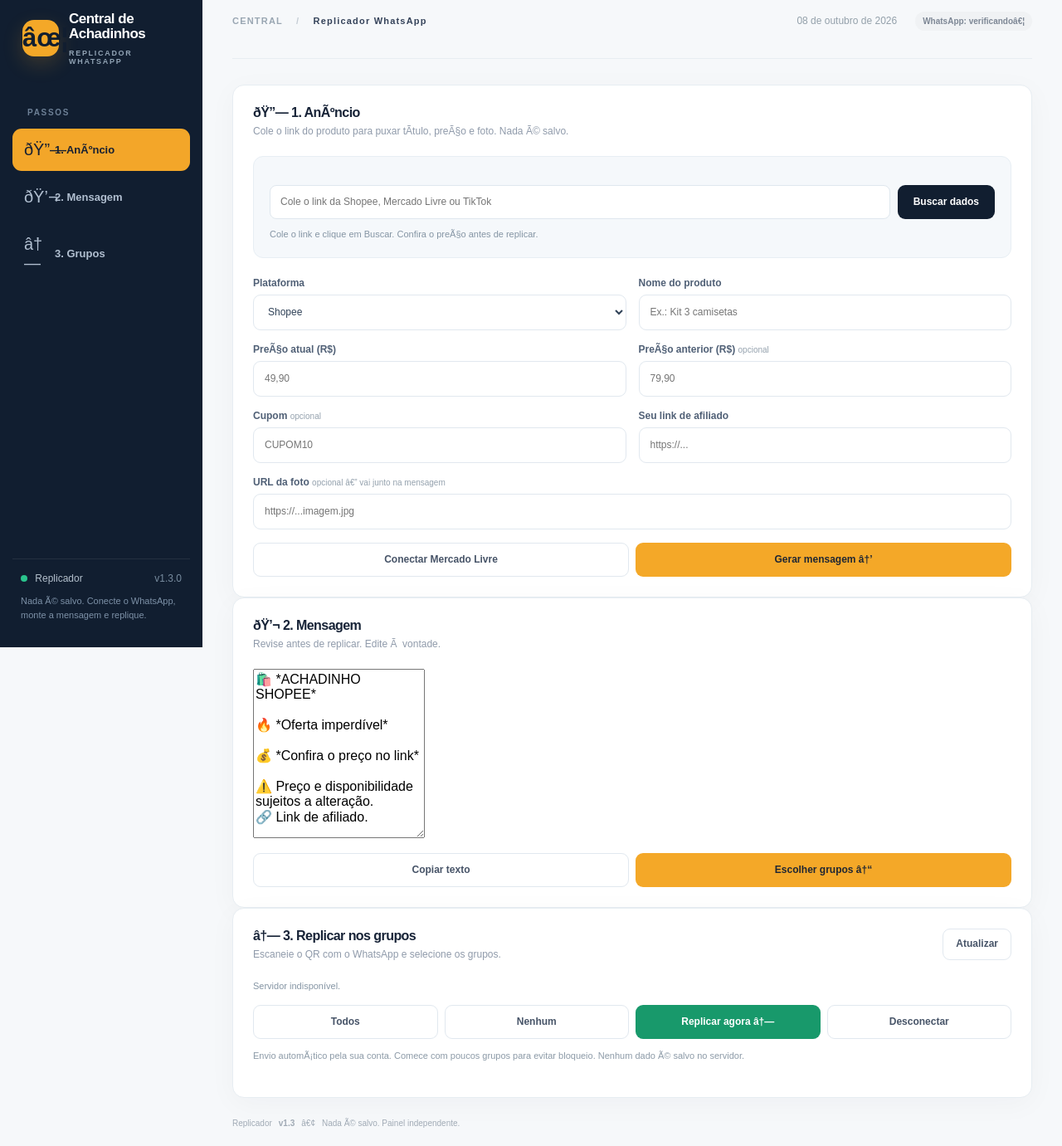
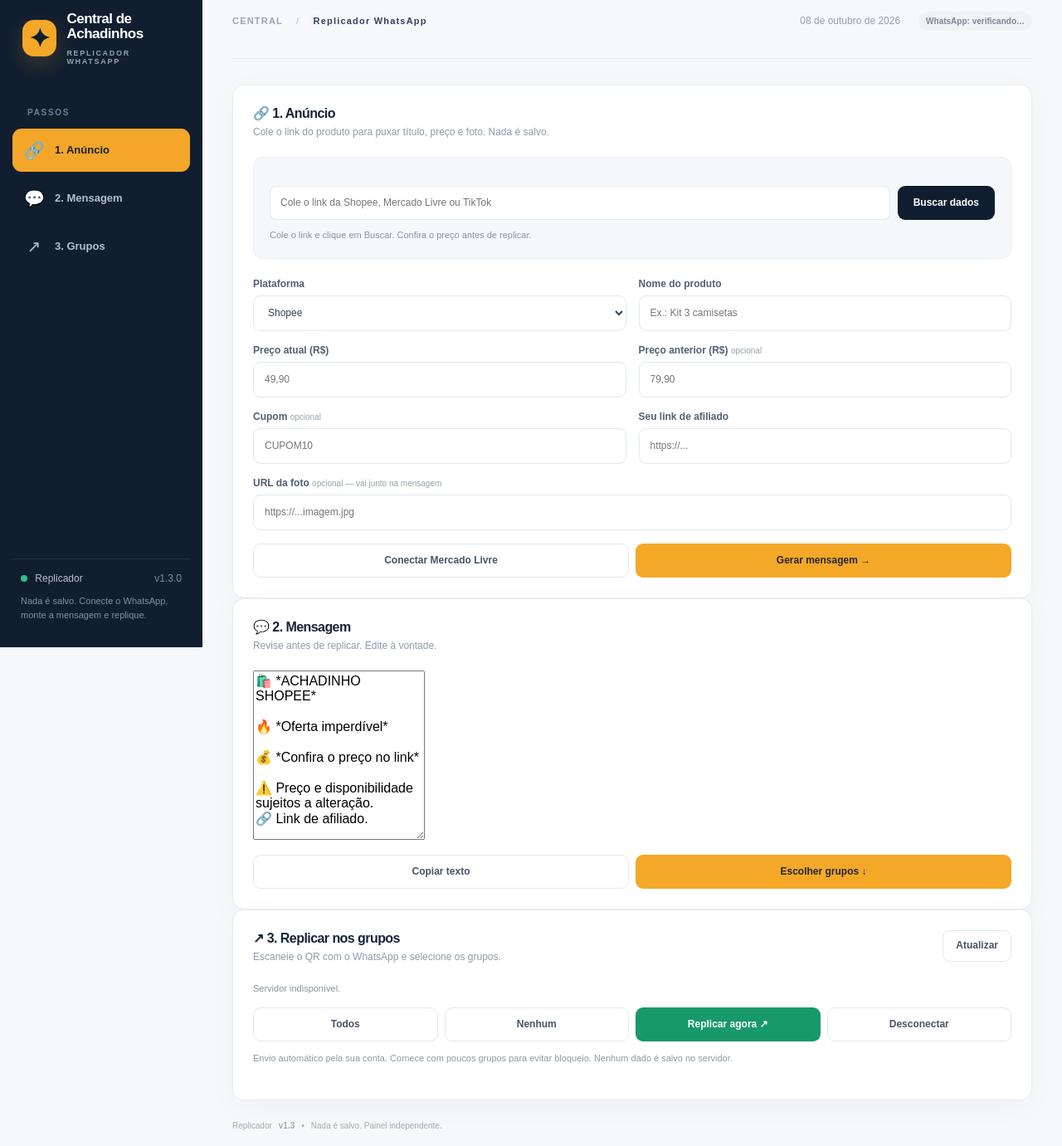
Before and after one commit to estilodocampo/central-achadinhos, a website: page public/index.html in a window 1280 px wide. Shown: the part 20-1401 px from the top of the page at 83% size. Drawn offline with Linux system fonts and the light colour scheme; no server answers.

Commit message:
fix: reescreve index.html com acentos corretos

```diff
--- a/public/index.html
+++ b/public/index.html
@@ -4,59 +4,59 @@
   <meta charset="utf-8">
   <meta name="viewport" content="width=device-width, initial-scale=1, viewport-fit=cover">
   <meta name="theme-color" content="#101d2d">
-  <meta name="description" content="Replique anÃºncios de afiliados nos seus grupos de WhatsApp. Sem salvar nada.">
-  <title>Central de Achadinhos â€¢ Replicador</title>
+  <meta name="description" content="Replique anúncios de afiliados nos seus grupos de WhatsApp. Sem salvar nada.">
+  <title>Central de Achadinhos • Replicador</title>
   <link rel="stylesheet" href="./styles.css">
 </head>
 <body>
 <div class="app-shell">
   <aside class="sidebar">
-    <div class="brand"><div class="brand-icon">âœ¦</div><div><strong>Central de<br>Achadinhos</strong><span>REPLICADOR WHATSAPP</span></div></div>
+    <div class="brand"><div class="brand-icon">✦</div><div><strong>Central de<br>Achadinhos</strong><span>REPLICADOR WHATSAPP</span></div></div>
     <div class="nav-caption">PASSOS</div>
     <nav class="side-nav" aria-label="Passos">
-      <button class="nav-btn active" data-step="1"><span class="nav-emoji">ðŸ”—</span> 1. AnÃºncio</button>
-      <button class="nav-btn" data-step="2"><span class="nav-emoji">ðŸ’¬</span> 2. Mensagem</button>
-      <button class="nav-btn" data-step="3"><span class="nav-emoji">â†—</span> 3. Grupos</button>
+      <button class="nav-btn active" data-step="1"><span class="nav-emoji">🔗</span> 1. Anúncio</button>
+      <button class="nav-btn" data-step="2"><span class="nav-emoji">💬</span> 2. Mensagem</button>
+      <button class="nav-btn" data-step="3"><span class="nav-emoji">↗</span> 3. Grupos</button>
     </nav>
-    <div class="sidebar-bottom"><span class="online-dot"></span> Replicador <span class="ver">v1.3.0</span><p>Nada Ã© salvo. Conecte o WhatsApp, monte a mensagem e replique.</p></div>
+    <div class="sidebar-bottom"><span class="online-dot"></span> Replicador <span class="ver">v1.3.0</span><p>Nada é salvo. Conecte o WhatsApp, monte a mensagem e replique.</p></div>
   </aside>
 
   <main class="main-content">
     <header class="topbar">
       <div class="breadcrumb">CENTRAL <span>/</span> <strong>Replicador WhatsApp</strong></div>
-      <div class="top-actions"><span class="top-date" id="today-label"></span><span id="wa-pill" class="status-pill rascunho">WhatsApp: verificandoâ€¦</span></div>
+      <div class="top-actions"><span class="top-date" id="today-label"></span><span id="wa-pill" class="status-pill rascunho">WhatsApp: verificando…</span></div>
     </header>
 
     <section class="panel form-panel" id="step-anuncio">
-      <div class="panel-head"><div><h3>ðŸ”— 1. AnÃºncio</h3><p>Cole o link do produto para puxar tÃ­tulo, preÃ§o e foto. Nada Ã© salvo.</p></div></div>
+      <div class="panel-head"><div><h3>🔗 1. Anúncio</h3><p>Cole o link do produto para puxar título, preço e foto. Nada é salvo.</p></div></div>
       <div class="import-box">
         <div class="import-inline"><input type="url" id="ad-url" placeholder="Cole o link da Shopee, Mercado Livre ou TikTok" autocomplete="url"><button type="button" id="fetch-btn" class="btn btn-dark">Buscar dados</button></div>
-        <span class="assist-message" id="fetch-status" role="status">Cole o link e clique em Buscar. Confira o preÃ§o antes de replicar.</span>
+        <span class="assist-message" id="fetch-status" role="status">Cole o link e clique em Buscar. Confira o preço antes de replicar.</span>
       </div>
       <div class="form-row"><label class="field"><span>Plataforma</span><select id="f-platform"><option>Shopee</option><option>Mercado Livre</option><option>TikTok Shop</option></select></label><label class="field"><span>Nome do produto</span><input id="f-title" maxlength="180" placeholder="Ex.: Kit 3 camisetas"></label></div>
-      <div class="form-row"><label class="field"><span>PreÃ§o atual (R$)</span><input id="f-price" inputmode="decimal" maxlength="16" placeholder="49,90"></label><label class="field"><span>PreÃ§o anterior (R$) <small>opcional</small></span><input id="f-old" inputmode="decimal" maxlength="16" placeholder="79,90"></label></div>
+      <div class="form-row"><label class="field"><span>Preço atual (R$)</span><input id="f-price" inputmode="decimal" maxlength="16" placeholder="49,90"></label><label class="field"><span>Preço anterior (R$) <small>opcional</small></span><input id="f-old" inputmode="decimal" maxlength="16" placeholder="79,90"></label></div>
       <div class="form-row"><label class="field"><span>Cupom <small>opcional</small></span><input id="f-coupon" maxlength="70" placeholder="CUPOM10"></label><label class="field"><span>Seu link de afiliado</span><input id="f-link" type="url" autocomplete="url" placeholder="https://..."></label></div>
-      <label class="field"><span>URL da foto <small>opcional â€” vai junto na mensagem</small></span><input id="f-image" type="url" autocomplete="url" placeholder="https://...imagem.jpg"></label>
-      <div class="composer-actions"><button type="button" id="ml-connect" class="btn btn-outline">Conectar Mercado Livre</button><button type="button" id="build-btn" class="btn btn-primary">Gerar mensagem â†’</button></div>
+      <label class="field"><span>URL da foto <small>opcional — vai junto na mensagem</small></span><input id="f-image" type="url" autocomplete="url" placeholder="https://...imagem.jpg"></label>
+      <div class="composer-actions"><button type="button" id="ml-connect" class="btn btn-outline">Conectar Mercado Livre</button><button type="button" id="build-btn" class="btn btn-primary">Gerar mensagem →</button></div>
     </section>
 
     <section class="panel form-panel" id="step-mensagem">
-      <div class="panel-head"><div><h3>ðŸ’¬ 2. Mensagem</h3><p>Revise antes de replicar. Edite Ã  vontade.</p></div></div>
-      <textarea id="message" rows="11" aria-label="Mensagem de divulgaÃ§Ã£o"></textarea>
-      <div class="composer-actions"><button type="button" id="copy-btn" class="btn btn-outline">Copiar texto</button><button type="button" id="to-groups-btn" class="btn btn-primary">Escolher grupos â†“</button></div>
+      <div class="panel-head"><div><h3>💬 2. Mensagem</h3><p>Revise antes de replicar. Edite à vontade.</p></div></div>
+      <textarea id="message" rows="11" aria-label="Mensagem de divulgação"></textarea>
+      <div class="composer-actions"><button type="button" id="copy-btn" class="btn btn-outline">Copiar texto</button><button type="button" id="to-groups-btn" class="btn btn-primary">Escolher grupos ↓</button></div>
     </section>
 
     <section class="panel form-panel" id="step-grupos">
-      <div class="panel-head"><div><h3>â†— 3. Replicar nos grupos</h3><p>Escaneie o QR com o WhatsApp e selecione os grupos.</p></div><button type="button" id="wa-refresh" class="btn btn-outline btn-sm">Atualizar</button></div>
+      <div class="panel-head"><div><h3>↗ 3. Replicar nos grupos</h3><p>Escaneie o QR com o WhatsApp e selecione os grupos.</p></div><button type="button" id="wa-refresh" class="btn btn-outline btn-sm">Atualizar</button></div>
       <div id="wa-box">
-        <p id="wa-status" class="assist-message" role="status">Conectandoâ€¦</p>
-        <div id="qr-wrap" class="hidden"><img id="qr-img" alt="QR para conectar o WhatsApp" width="240" height="240"><p class="tiny-warning">Abra o WhatsApp â†’ Aparelhos conectados â†’ Conectar aparelho â†’ escaneie.</p></div>
+        <p id="wa-status" class="assist-message" role="status">Conectando…</p>
+        <div id="qr-wrap" class="hidden"><img id="qr-img" alt="QR para conectar o WhatsApp" width="240" height="240"><p class="tiny-warning">Abra o WhatsApp → Aparelhos conectados → Conectar aparelho → escaneie.</p></div>
         <div id="groups-list" class="publish-list"></div>
-        <div class="composer-actions"><button type="button" id="select-all" class="btn btn-outline">Todos</button><button type="button" id="select-none" class="btn btn-outline">Nenhum</button><button type="button" id="send-btn" class="btn btn-whatsapp">Replicar agora â†—</button><button type="button" id="wa-logout" class="btn btn-outline">Desconectar</button></div>
-        <p class="tiny-warning">Envio automÃ¡tico pela sua conta. Comece com poucos grupos para evitar bloqueio. Nenhum dado Ã© salvo no servidor.</p>
+        <div class="composer-actions"><button type="button" id="select-all" class="btn btn-outline">Todos</button><button type="button" id="select-none" class="btn btn-outline">Nenhum</button><button type="button" id="send-btn" class="btn btn-whatsapp">Replicar agora ↗</button><button type="button" id="wa-logout" class="btn btn-outline">Desconectar</button></div>
+        <p class="tiny-warning">Envio automático pela sua conta. Comece com poucos grupos para evitar bloqueio. Nenhum dado é salvo no servidor.</p>
       </div>
     </section>
-    <footer class="footer">Replicador <b>v1.3</b> <span>â€¢</span> Nada Ã© salvo. Painel independente.</footer>
+    <footer class="footer">Replicador <b>v1.3</b> <span>•</span> Nada é salvo. Painel independente.</footer>
   </main>
 </div>
 <div id="toast" class="toast" role="status" aria-live="polite"></div>
```
